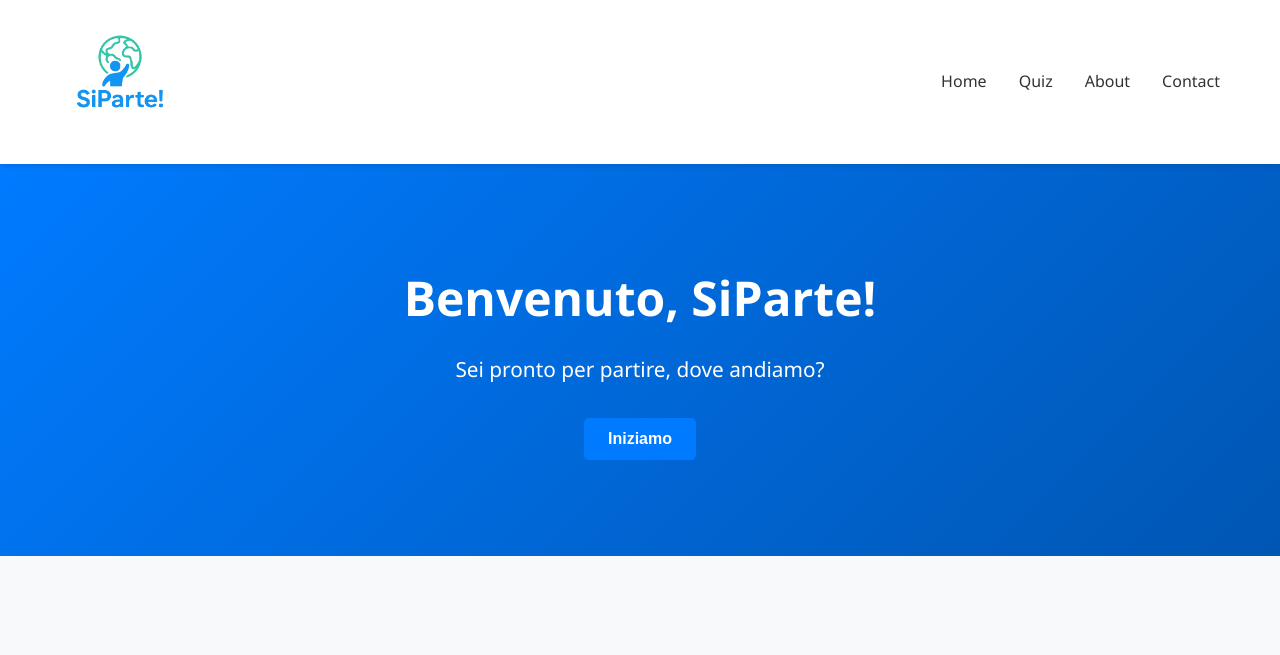
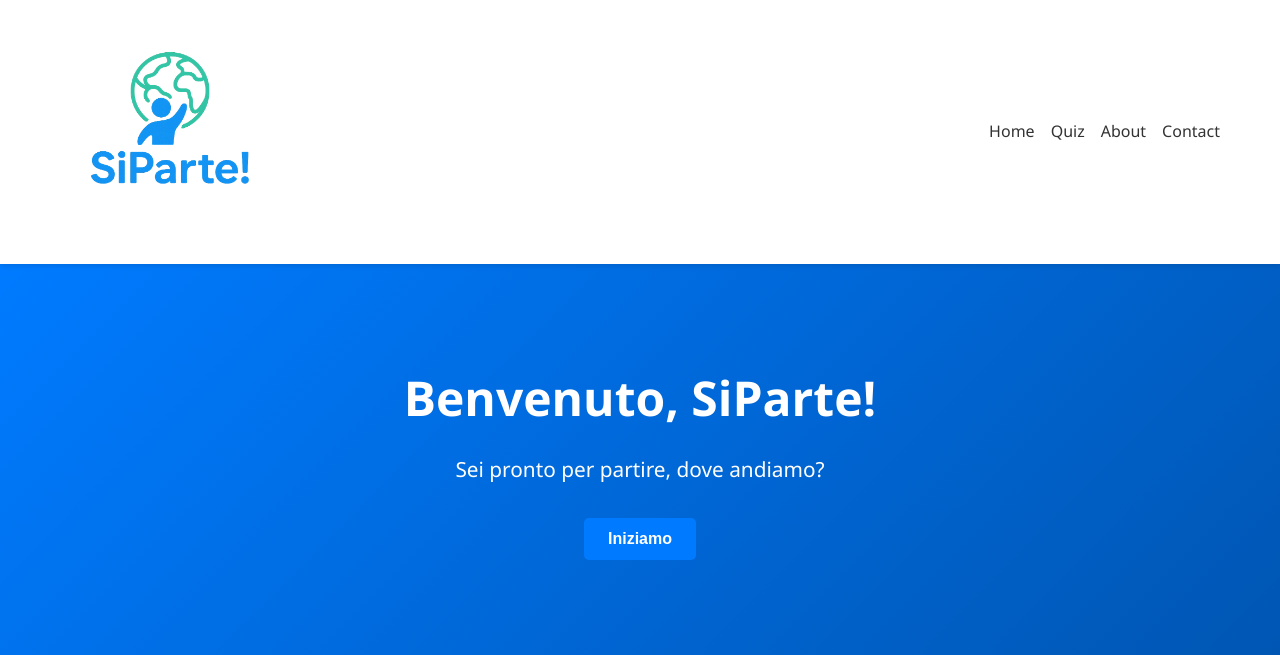
Before and after one commit to LOZDALE/si_parte_webapp, a PHP site: page /Front-end/Homepage.html in a window 1280 px wide. Shown: the top 655 px of the page. Run offline with PHP 8.4, Linux system fonts and the light colour scheme.

Commit message:
Update Style.css
sistemato commenti

```diff
--- a/Front-end/Style.css
+++ b/Front-end/Style.css
@@ -1,4 +1,3 @@
-/* ===== RESET & GENERAL ===== */
 * {
     margin: 0;
     padding: 0;
@@ -16,14 +15,12 @@ html {
     scroll-behavior: smooth;
 }
 
-/* ===== CONTAINER ===== */
 .container {
     max-width: 1200px;
     margin: 0 auto;
     padding: 0 20px;
 }
 
-/* ===== HEADER & NAVBAR ===== */
 header {
     background-color: #fff;
     box-shadow: 0 2px 5px rgba(0, 0, 0, 0.1);
@@ -49,14 +46,14 @@ header {
 }
 
 .logo img {
-    height: 120px;
-    width: 120px;
+    height: 220px;
+    width: 220px;
 }
 
 .nav-links {
     display: flex;
     list-style: none;
-    gap: 2rem;
+    gap: 1rem;
 }
 
 .nav-links a {
@@ -70,7 +67,6 @@ header {
     color: #007bff;
 }
 
-/* ===== BUTTONS ===== */
 .btn {
     padding: 0.75rem 1.5rem;
     border: none;
@@ -100,7 +96,6 @@ header {
     background-color: #545b62;
 }
 
-/* ===== HERO SECTION ===== */
 .hero {
     background: linear-gradient(135deg, #007bff 0%, #0056b3 100%);
     color: white;
@@ -118,7 +113,6 @@ header {
     margin-bottom: 2rem;
 }
 
-/* ===== QUIZ SECTION ===== */
 .quiz-section {
     padding: 3rem 0;
     min-height: 60vh;
@@ -217,7 +211,6 @@ header {
     flex: 1;
 }
 
-/* ===== RESULTS SECTION ===== */
 .results-container {
     background: white;
     border-radius: 10px;
@@ -240,7 +233,6 @@ header {
     color: #333;
 }
 
-/* ===== ABOUT SECTION ===== */
 .about-section {
     padding: 3rem 0;
     background-color: white;
@@ -253,7 +245,6 @@ header {
     margin-bottom: 1rem;
 }
 
-/* ===== FOOTER ===== */
 footer {
     background-color: #333;
     color: white;
@@ -262,12 +253,10 @@ footer {
     margin-top: 3rem;
 }
 
-/* ===== UTILITY CLASSES ===== */
 .hidden {
     display: none !important;
 }
 
-/* ===== DESTINATION RECOMMENDATION ===== */
 .destination-recommendation {
     background: linear-gradient(135deg, #28a745 0%, #20c997 100%);
     color: white;
@@ -286,7 +275,6 @@ footer {
     margin: 0.5rem 0;
 }
 
-/* ===== ERROR MESSAGES ===== */
 .error-message {
     background-color: #f8d7da;
     color: #721c24;
@@ -313,7 +301,6 @@ footer {
     }
 }
 
-/* ===== RESPONSIVE ===== */
 @media (max-width: 768px) {
     .nav-links {
         gap: 1rem;
```
